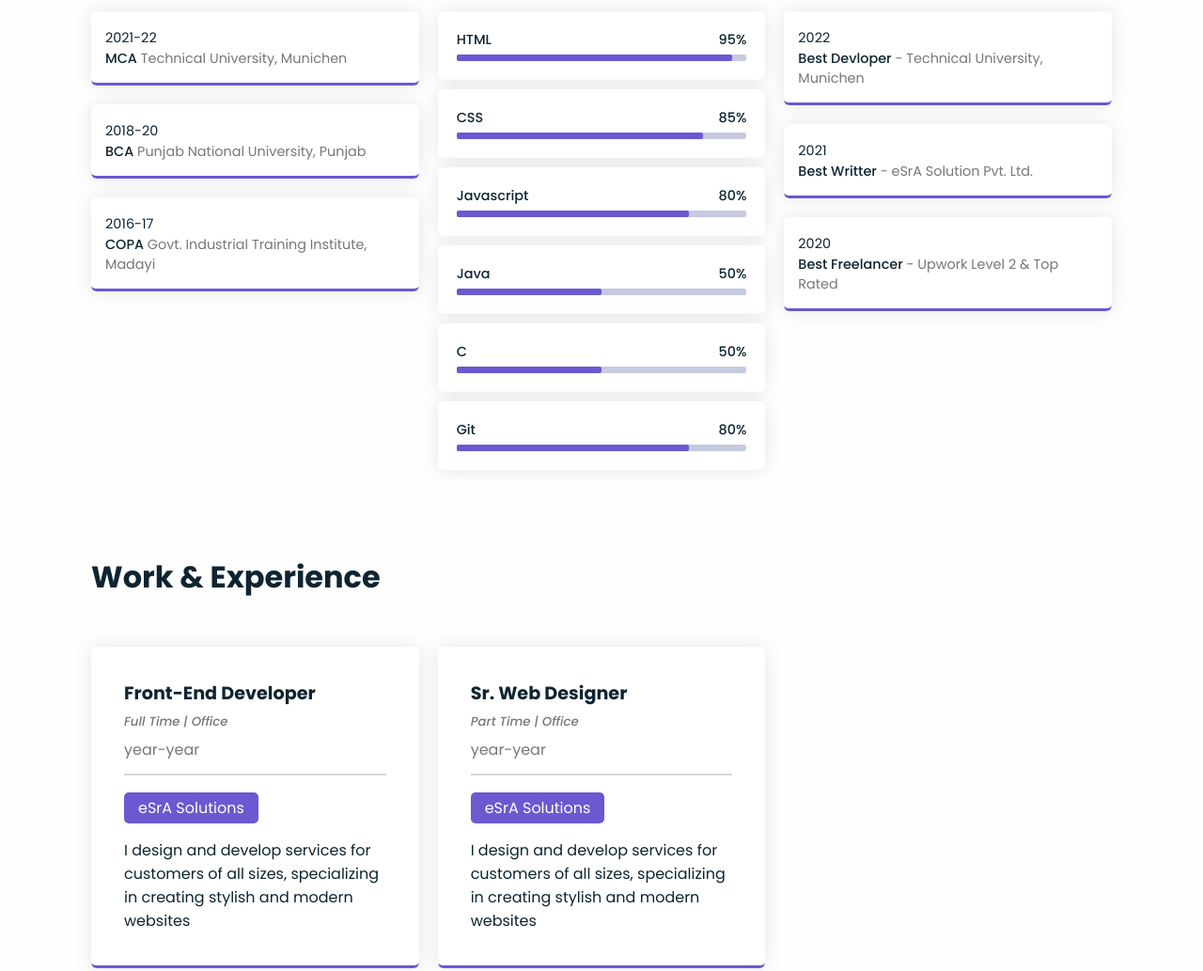
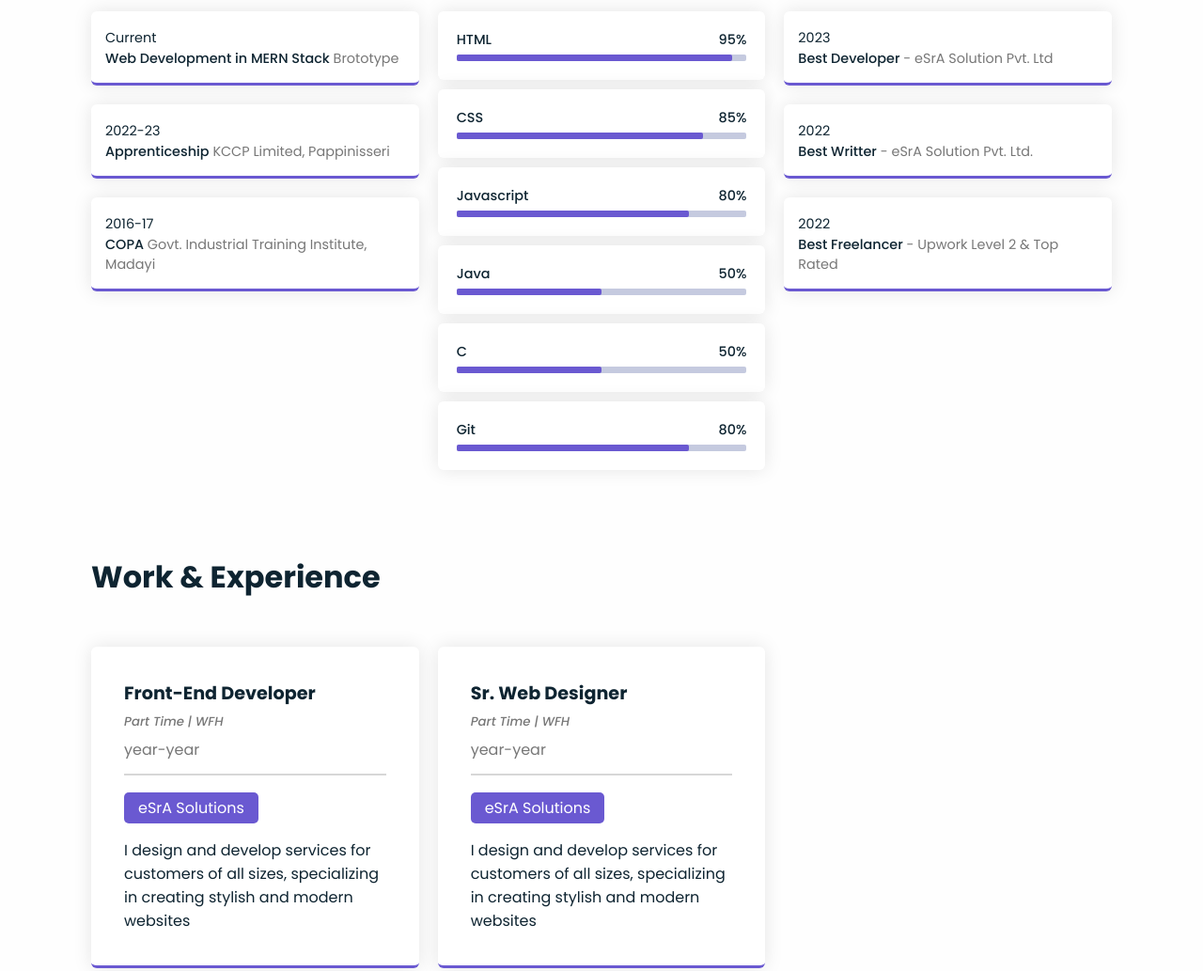
Before and after one commit to Aswanth4012/my-portfolio, a plain HTML site: page index.html in a window 1280 px wide. Shown: the part 2040-3073 px from the top of the page at 94% size. Drawn offline with nearby package versions, Linux system fonts and the light colour scheme.

Commit message:
clients changed and body horizontal overflow fixed

```diff
--- a/index.html
+++ b/index.html
@@ -97,12 +97,12 @@
                     <h4><label>Education</label></h4>
                     <ul class="edu-list">
                         <li class="item">
-                            <span class="year">2021-22</span>
-                            <p><span>MCA</span> Technical University, Munichen</p>
+                            <span class="year">Current</span>
+                            <p><span>Web Development in MERN Stack</span> Brototype</p>
                         </li>
                         <li class="item">
-                            <span class="year">2018-20</span>
-                            <p><span>BCA</span> Punjab National University, Punjab</p>
+                            <span class="year">2022-23</span>
+                            <p><span>Apprenticeship</span> KCCP Limited, Pappinisseri</p>
                         </li>
                         <li class="item">
                             <span class="year">2016-17</span>
@@ -161,15 +161,15 @@
                     <h4><label>Awards</label></h4>
                     <ul class="edu-list">
                         <li class="item">
-                            <span class="year">2022</span>
-                            <p><span>Best Devloper</span> - Technical University, Munichen</p>
+                            <span class="year">2023</span>
+                            <p><span>Best Developer</span> - eSrA Solution Pvt. Ltd</p>
                         </li>
                         <li class="item">
-                            <span class="year">2021</span>
+                            <span class="year">2022</span>
                             <p><span>Best Writter</span> - eSrA Solution Pvt. Ltd.</p>
                         </li>
                         <li class="item">
-                            <span class="year">2020</span>
+                            <span class="year">2022</span>
                             <p><span>Best Freelancer</span> - Upwork Level 2 & Top Rated</p>
                         </li>
                     </ul>
@@ -182,7 +182,7 @@
                 <div class="experience-card">
                     <div class="upper">
                         <h3>Front-End Developer</h3>
-                        <h5>Full Time | Office</h5>
+                        <h5>Part Time | WFH</h5>
                         <span>year-year</span>
                     </div>
                     <div class="hr"></div>
@@ -192,7 +192,7 @@
                 <div class="experience-card">
                     <div class="upper">
                         <h3>Sr. Web Designer</h3>
-                        <h5>Part Time | Office</h5>
+                        <h5>Part Time | WFH</h5>
                         <span>year-year</span>
                     </div>
                     <div class="hr"></div>
@@ -202,7 +202,7 @@
                 <div class="experience-card">
                     <div class="upper">
                         <h3>Jr. Web Designer</h3>
-                        <h5>Part Time | Office</h5>
+                        <h5>Part Time | WFH</h5>
                         <span>year - year</span>
                     </div>
                     <div class="hr"></div>
@@ -342,7 +342,7 @@
                 <div class="img-card">
                     <div class="overlay"></div>
                     <div class="info">
-                        <h3>Web Development</h3>
+                        <h3>Web Design</h3>
                         <span>Weather</span>
                     </div>
                     <img src="img/weather.jpg" alt="">
@@ -469,9 +469,9 @@
                             <img src="img/nancy-wheeler.jpg" alt="">
                         </div>
                         <div class="client-details">
-                            <p>Hi, I'm Max Mayfield and I am designer & developer who dream making the world better place by products. I am also very active for international clients.</p>
-                            <h3>Nancy Wheeler</h3>
-                            <span>Marketing Manager</span>
+                            <p>These pople really know what they are doing! Great customer support availability and superb kindness. I am very happy that I've purchased this liscence!!!</p>
+                            <h3>Nancy Baird</h3>
+                            <span>App Developer</span>
                         </div>
                       </div>
                       <div class="swiper-slide flex-center">
@@ -479,9 +479,9 @@
                             <img src="img/jonathan.jpg" alt="">
                         </div>
                         <div class="client-details">
-                            <p>Hi, I'm Max Mayfield and I am designer & developer who dream making the world better place by products. I am also very active for international clients.</p>
-                            <h3>Jonathan Buyers</h3>
-                            <span>Marketing Manager</span>
+                            <p>This is outstanding work. Everything I needed to do has been done by the makers. I really like this template and more importantly my clients are blown away by it.</p>
+                            <h3>Jonathan Metcalfe</h3>
+                            <span>Graphic Designer</span>
                         </div>
                       </div>
                     </div>
--- a/style.css
+++ b/style.css
@@ -61,6 +61,7 @@ body{
     background: var(--body-bg-color);
     margin: 2rem 0 0 0;
     transition: .5s ease;
+    overflow-x: hidden;
 }
 .header{
     z-index: 99999;
```
Also changed, not shown: img/jonathan.jpg, img/max-mayfield.jpg, img/nancy-wheeler.jpg.
